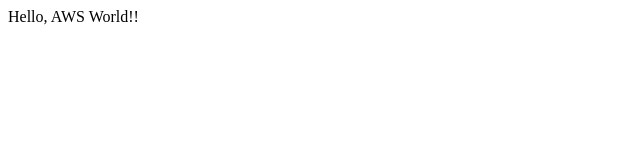
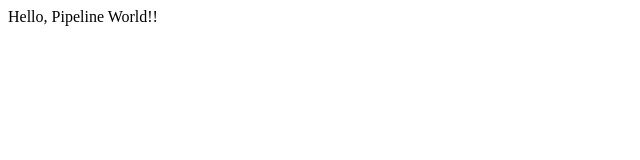
Before and after one commit to mts0la/test, a plain HTML site: page src/index.html in a window 1280 px wide. Shown: the full height of the page, 0-640 px from the left. Drawn offline with Linux system fonts and the light colour scheme.

Commit message:
Update index.html

```diff
--- a/src/index.html
+++ b/src/index.html
@@ -6,6 +6,6 @@
   <title>CI/CDハンズオン</title>
 </head>
 <body>
-  Hello, AWS World!!
+  Hello, Pipeline World!!
 </body>
 </html>
```
